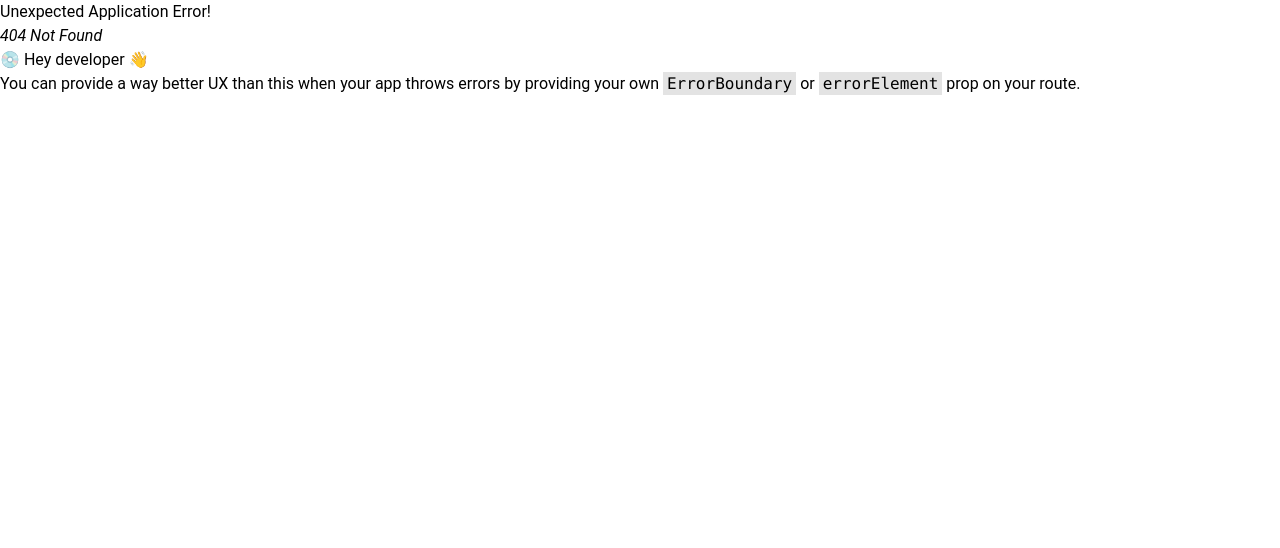
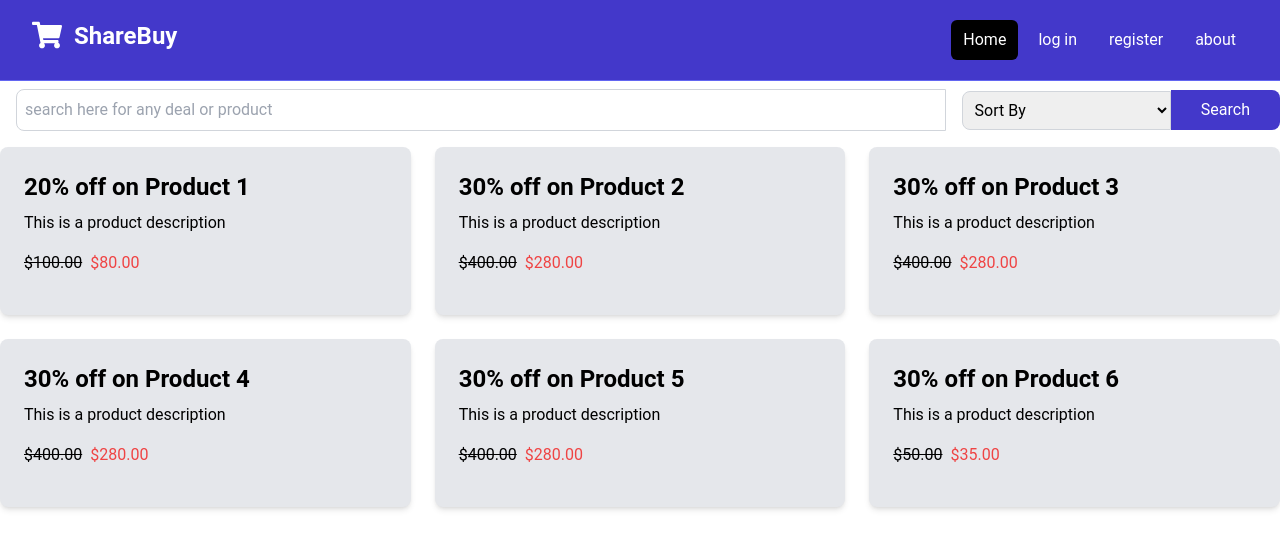
Before and after one commit to ShareBuy-final-project/Frontend, a React (Vite) app: page /home in a window 1280 px wide. Before the commit this address had no page. Shown: the top 548 px of the page. Built offline with nearby package versions, Linux system fonts and the light colour scheme.

Commit message:
implement the home page with a json example for data: deals.json

```diff
--- /dev/null
+++ b/deals.json
@@ -0,0 +1,55 @@
+{
+    "deals": [
+        {
+            "id": 1,
+            "name": "20% off on Product 1",
+            "original price": 100,
+            "discount": 20,
+            "minimum group size": 30,
+            "description": "This is a product description"
+        },
+        {
+            "id": 2,
+            "name": "30% off on Product 2",
+            "original price": 400,
+            "discount": 30,
+            "minimum group size": 10,
+            "description": "This is a product description"
+
+        },
+        {
+            "id": 3,
+            "name": "30% off on Product 3",
+            "original price": 400,
+            "discount": 30,
+            "minimum group size": 15,
+            "description": "This is a product description"
+        },
+        {
+            "id": 4,
+            "name": "30% off on Product 4",
+            "original price": 400,
+            "discount": 30,
+            "minimum group size": 15,
+            "description": "This is a product description"
+        },
+        {
+            "id": 5,
+            "name": "30% off on Product 5",
+            "original price": 400,
+            "discount": 30,
+            "minimum group size": 15,
+            "description": "This is a product description"
+        },
+        {
+            "id": 6,
+            "name": "30% off on Product 6",
+            "original price": 50,
+            "discount": 30,
+            "minimum group size": 15,
+            "description": "This is a product description"
+        }
+
+
+    ]
+}
--- a/src/App.jsx
+++ b/src/App.jsx
@@ -1,13 +1,16 @@
 import React from 'react'
 import LoginPage from './pages/LoginPage'
-import HomePage from './pages/HomePage'
+import WelcomePage from './pages/WelcomePage'
 import MainLayout from './Layouts/MainLayout'
+import HomePage from './Pages/HomePage'
 import {Route, createBrowserRouter, createRoutesFromElements, RouterProvider} from 'react-router-dom'
+
 
 const router = createBrowserRouter(
   createRoutesFromElements(
     <Route path='/' element={<MainLayout/>}>
-      <Route index element={<HomePage/>} />
+      <Route index element={<WelcomePage/>} />
+      <Route path='/home' element={<HomePage/>} />
       <Route path="/log-in" element={<LoginPage/>} />
     </Route>
   )
--- /dev/null
+++ b/src/components/DealsList.jsx
@@ -0,0 +1,44 @@
+import React from 'react';
+import Card from './Card';
+import { deals } from '../../deals.json';
+
+const DealsList = ({ searchQuery, sortOption }) => {
+  const filteredDeals = deals.filter(deal =>
+    deal.name.toLowerCase().includes(searchQuery.toLowerCase()) ||
+    deal.description.toLowerCase().includes(searchQuery.toLowerCase())
+  );
+
+  const sortedDeals = [...filteredDeals].sort((a, b) => {
+    if (sortOption === 'price') {
+      return parseFloat(a['original price']) - parseFloat(b['original price']);
+    } else if (sortOption === 'date') {
+      return new Date(a.date) - new Date(b.date);
+    } else if (sortOption === 'discount') {
+      return parseFloat(b.discount) - parseFloat(a.discount);
+    }
+    return 0;
+  });
+
+  return (
+    <div className="grid grid-cols-1 md:grid-cols-3 gap-6">
+      {sortedDeals.map((deal, index) => {
+        const originalPrice = parseFloat(deal['original price']);
+        const discount = parseFloat(deal.discount);
+        const newPrice = originalPrice - (originalPrice * discount / 100);
+
+        return (
+          <Card key={index}>
+            <h2 className="text-2xl font-bold">{deal.name}</h2>
+            <p className="mt-2 mb-4">{deal.description}</p>
+            <p className="mt-2 mb-4">
+              <del>${originalPrice.toFixed(2)}</del>
+              <span className="ml-2 text-red-500">${newPrice.toFixed(2)}</span>
+            </p>
+          </Card>
+        );
+      })}
+    </div>
+  );
+};
+
+export default DealsList;
--- a/src/components/HomeCards.jsx
+++ b/src/components/HomeCards.jsx
@@ -23,7 +23,7 @@ const HomeCards = () => {
           Discover your perfect group deal!
           </p>
           <Link
-            href="/add-job.html"
+            to="/home"
             className="inline-block bg-indigo-700 text-white rounded-lg px-4 py-2 hover:bg-indigo-600"
           >
             Browse deals
--- a/src/components/Navbar.jsx
+++ b/src/components/Navbar.jsx
@@ -14,13 +14,14 @@ const Navbar = () => {
           >
             {/* <!-- Logo --> */}
 
-            <a className="flex flex-shrink-0 items-center mr-4" href="/">
-            <FaShoppingCart className="text-white text-3xl inline mr-1" />
+
+            <NavLink to='/'>
+              <FaShoppingCart className="text-white text-3xl inline mr-1" />
+            </NavLink>
               <span className="hidden md:block text-white text-2xl font-bold ml-2">ShareBuy</span>
-            </a>
             <div className="md:ml-auto">
               <div className="flex space-x-2">
-                <NavLink to='/'
+                <NavLink to='/home'
                   className={linkClass}
                   >Home</NavLink>
                 <NavLink to='/log-in'
--- /dev/null
+++ b/src/components/SearchBar.jsx
@@ -0,0 +1,47 @@
+import React, { useState } from 'react';
+import SortByDropDown from './SortByDropDown';
+
+const SearchBar = ({ onSearch, onSort ,placeholder = "Search...", width="100%" }) => {
+  const [query, setQuery] = useState('');
+  const [sortOption, setSortOption] = useState('');
+
+  const handleInputChange = (event) => {
+    setQuery(event.target.value);
+  };
+
+  const handleSearch = () => {
+    if (onSearch) {
+      onSearch(query);
+    }
+  };
+
+  const handleSortChange = (option) => {
+    setSortOption(option);
+    if (onSort) {
+      onSort(option);
+    }
+  };
+
+  return (
+    <div className={`flex items-center w-[${width}]`}>
+      <input
+        type="text"
+        value={query}
+        onChange={handleInputChange}
+        placeholder={placeholder}
+        className="p-2 border border-gray-300 rounded-l-lg flex-grow ml-4"
+        style={{ flexBasis: '90%' }}
+      />
+      <SortByDropDown sortOption={sortOption} onSortChange={handleSortChange} />
+      <button
+        onClick={handleSearch}
+        className="px-4 py-2 bg-indigo-700 text-white rounded-r-lg hover:bg-indigo-600 transition duration-300"
+        style={{ flexBasis: '10%' }}
+      >
+        Search
+      </button>
+    </div>
+  );
+};
+
+export default SearchBar;
--- /dev/null
+++ b/src/components/SortByDropDown.jsx
@@ -0,0 +1,19 @@
+import React from 'react'
+
+const SortByDropDown = ({ sortOption, onSortChange }) => {
+    return (
+      <select
+        value={sortOption}
+        onChange={(event) => onSortChange(event.target.value)}
+        className="p-2 border border-gray-300 rounded-l-lg flex-grow ml-4"
+        style={{ flexBasis: '20%' }}
+      >
+        <option value="">Sort By</option>
+        <option value="price">Price</option>
+        <option value="date">Date</option>
+        <option value="discount">Discount Percent</option>
+      </select>
+    );
+  };
+
+export default SortByDropDown
--- a/src/pages/HomePage.jsx
+++ b/src/pages/HomePage.jsx
@@ -1,15 +1,27 @@
+import React, { useState } from 'react';
+import SearchBar from '../components/SearchBar';
+import DealsList from '../components/DealsList';
 
-import React from 'react'
-import Welcome from '../components/Welcome'
-import HomeCards from '../components/HomeCards'
 const HomePage = () => {
+  const [searchQuery, setSearchQuery] = useState('');
+  const [sortOption, setSortOption] = useState('');
+
+  const handleSearch = (query) => {
+    setSearchQuery(query);
+  };
+
+  const handleSort = (option) => {
+    setSortOption(option);
+  };
+
   return (
     <>
-      <Welcome />
-      <HomeCards/>
+      <div className='mb-4 mt-2'>
+        <SearchBar onSearch={handleSearch} onSort={handleSort} placeholder='search here for any deal or product' />
+      </div>
+      <DealsList searchQuery={searchQuery} sortOption={sortOption} />
     </>
+  );
+};
 
-  )
-}
-
-export default HomePage
+export default HomePage;
--- /dev/null
+++ b/src/pages/WelcomePage.jsx
@@ -0,0 +1,15 @@
+
+import React from 'react'
+import Welcome from '../components/Welcome'
+import HomeCards from '../components/HomeCards'
+const WelcomePage = () => {
+  return (
+    <>
+      <Welcome />
+      <HomeCards/>
+    </>
+
+  )
+}
+
+export default WelcomePage
```
